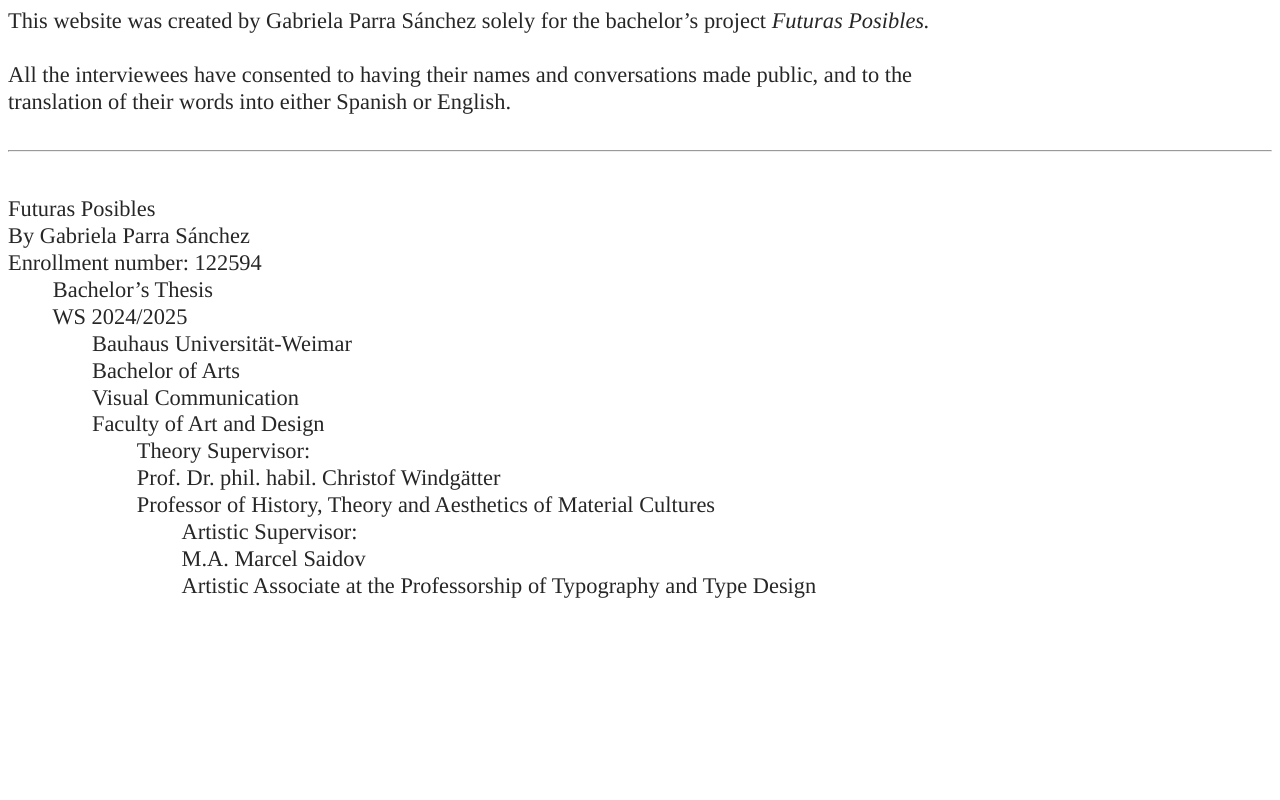
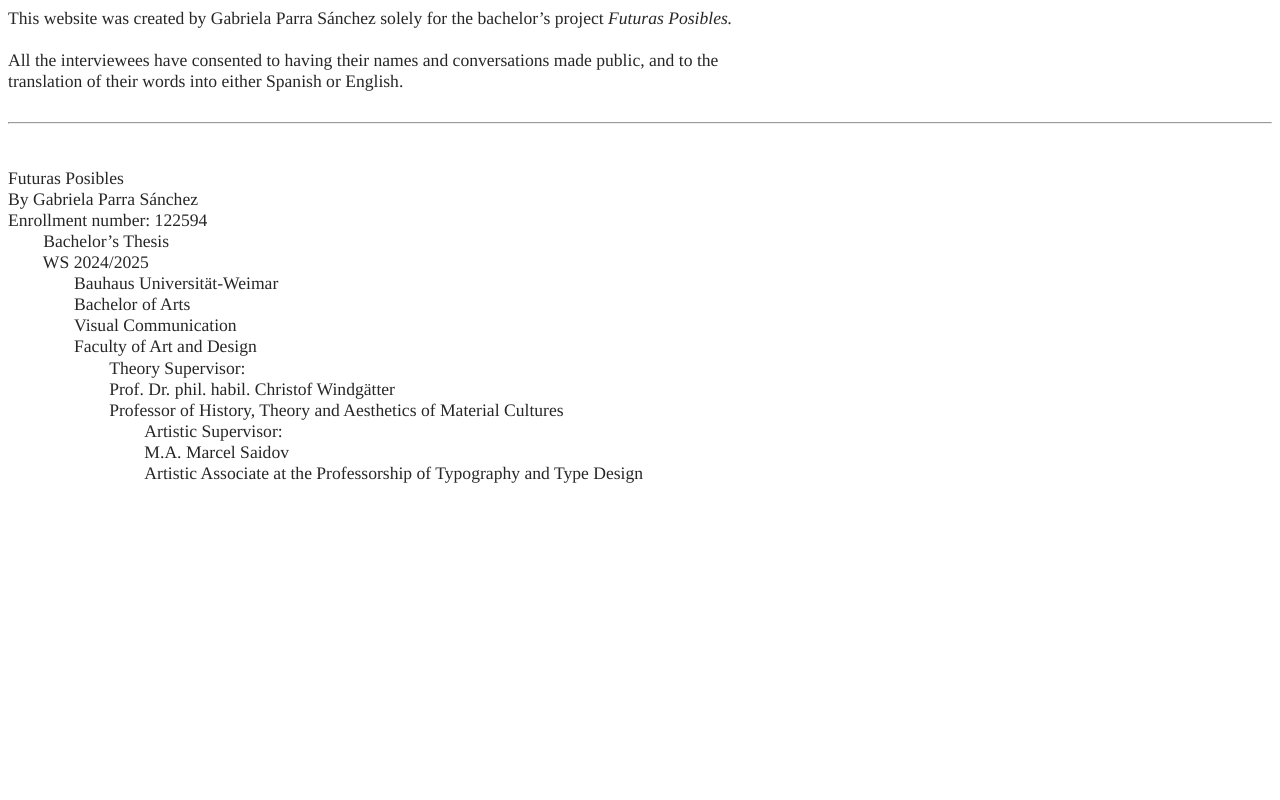
Before and after one commit to futurasposibles/futurasposibles.github.io, a plain HTML site: page impressum.html in a window 1280 px wide. Shown: the top 800 px of the page. Drawn offline with Linux system fonts and the light colour scheme.

Commit message:
Update impressum.html

```diff
--- a/impressum.html
+++ b/impressum.html
@@ -6,7 +6,7 @@
   <style>
 .chiqui {
 	--text-style: "chiqui";
-	font-size: 1.40rem;
+	font-size: 1.1rem;
 	font-weight: 400;
 	color: rgba(0, 0, 0, 0.85);
 	font-family: 'Times', 'Times New Roman', serif;
```
